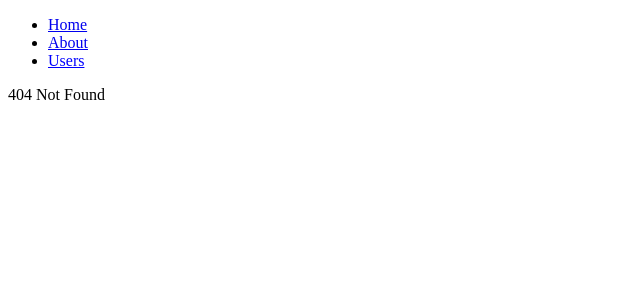
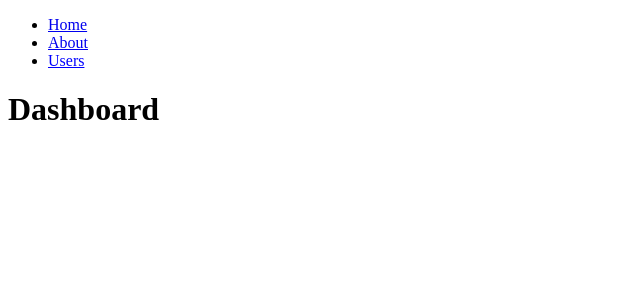
Before and after one commit to patricio0312rev/react-router-v6, a React (Create React App) app: page /dashboard in a window 1280 px wide. Before the commit this address had no page. Shown: the top 300 px of the page, without its empty margins (0-640 px from the left). Built offline with nearby package versions, Linux system fonts and the light colour scheme.

Commit message:
Creando pagina dashboard

```diff
--- a/src/App.js
+++ b/src/App.js
@@ -6,6 +6,7 @@ import UsersPage from './pages/UsersPage';
 import NotFoundPage from './pages/NotFoundPage';
 import Navbar from './components/Navbar/Navbar.component';
 import UserPage from './pages/UserPage';
+import DashboardPage from './pages/DashboardPage';
 
 export default function App() {
     return (
@@ -18,6 +19,7 @@ export default function App() {
                 <Route path='/users' element={<UsersPage />} />
                 <Route path='/users/:id' element={<UserPage />} />
                 <Route path='/usuarios' element={<Navigate to='/users' />} />
+                <Route path='/dashboard' element={<DashboardPage />} />
                 <Route path='*' element={<NotFoundPage />} />
             </Routes>
         </BrowserRouter>
--- /dev/null
+++ b/src/pages/DashboardPage.js
@@ -0,0 +1,9 @@
+import React from 'react'
+
+export default function DashboardPage() {
+    return (
+        <div>
+            <h1>Dashboard</h1>
+        </div>
+    )
+}
```
